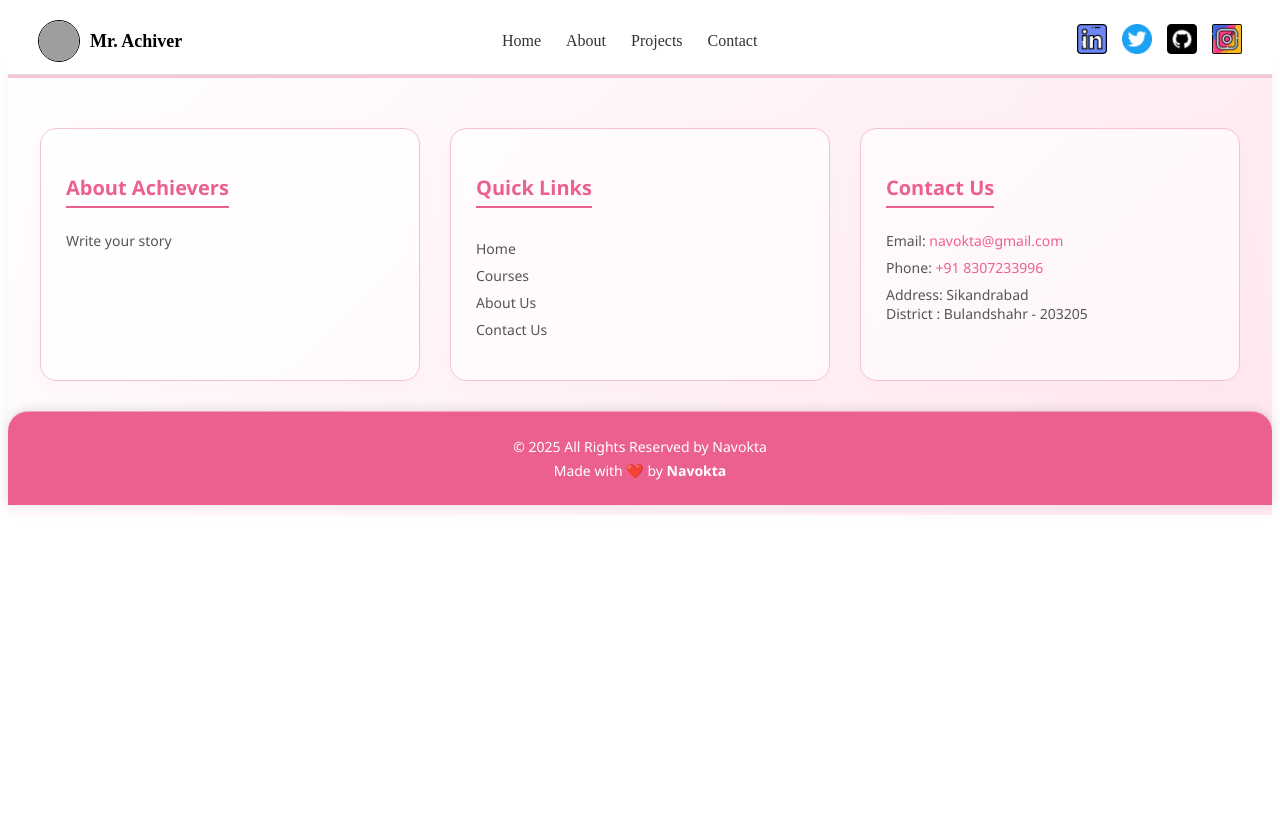
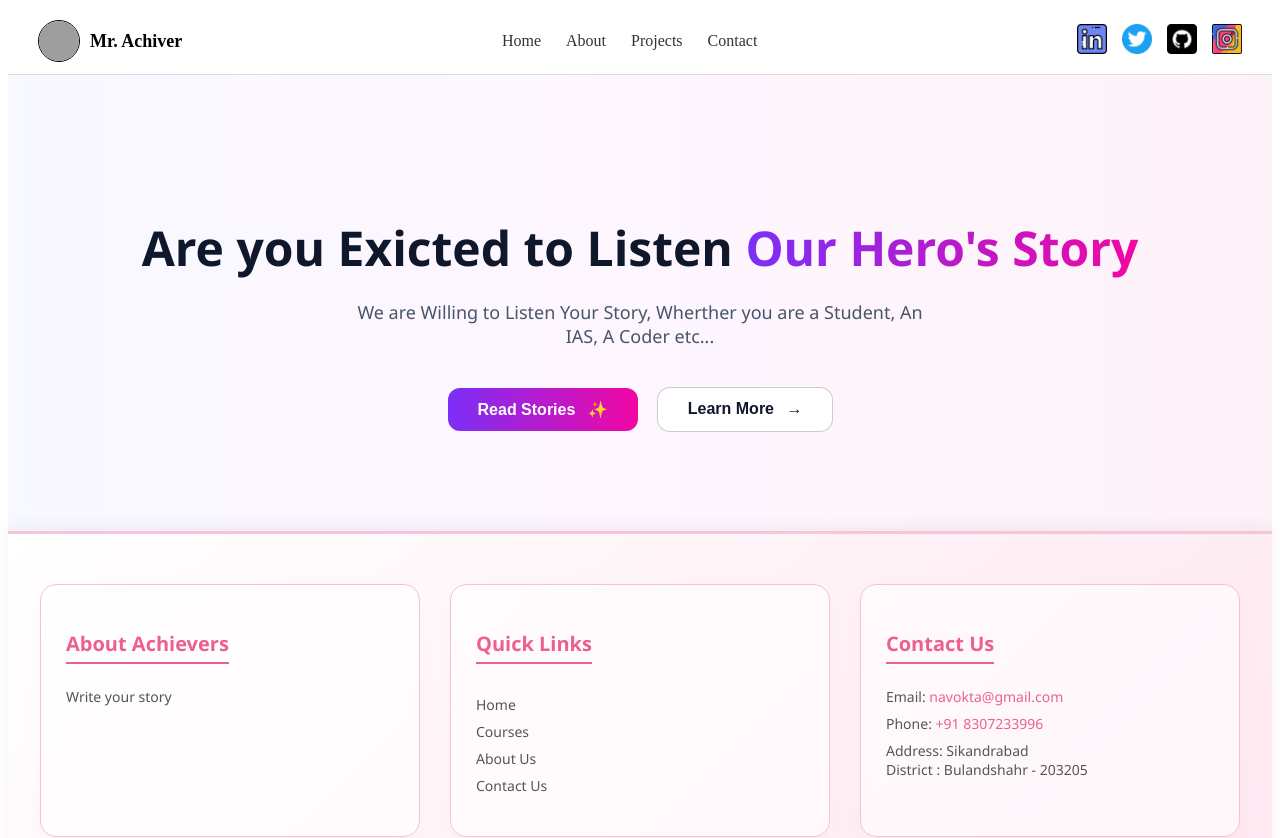
Before and after one commit to navokta/Mr-Achiever, a React (Vite) app: page / in a window 1280 px wide. Shown: the top 838 px of the page. Before the commit the page ends 800 px from the top, so only its background shows below. Built offline with nearby package versions, Linux system fonts and the light colour scheme; grey boxes are pictures that could not be loaded.

Commit message:
Hero section

```diff
--- a/src/App.jsx
+++ b/src/App.jsx
@@ -1,10 +1,12 @@
 import Header from "./Components/Header"
 import Footer from "./Components/Footer"
+import HeroSection from "./Components/HeroSection"
 
 function App() {
 
   return ( <div>
     <Header />
+    <HeroSection />
     <Footer />
     </div>
   )
--- /dev/null
+++ b/src/Components/HeroSection.css
@@ -0,0 +1,70 @@
+.hero {
+  padding: 100px 20px;
+  text-align: center;
+  background: linear-gradient(to right, #f8f8ff, #fef6ff, #fdf2f8);
+  font-family: 'Segoe UI', sans-serif;
+}
+
+.hero h1 {
+  font-size: 48px;
+  font-weight: 800;
+  color: #0f172a;
+  margin-bottom: 20px;
+}
+
+.hero .highlight {
+  background: linear-gradient(to right, #7b2ff7, #f107a3);
+  -webkit-background-clip: text;
+  -webkit-text-fill-color: transparent;
+}
+
+.hero p {
+  font-size: 18px;
+  color: #475569;
+  max-width: 600px;
+  margin: 0 auto 40px;
+}
+
+.hero-buttons {
+  display: flex;
+  justify-content: center;
+  gap: 20px;
+  flex-wrap: wrap;
+}
+
+.get-started {
+  background: linear-gradient(to right, #7b2ff7, #f107a3);
+  color: white;
+  border: none;
+  padding: 12px 30px;
+  border-radius: 12px;
+  font-weight: 600;
+  font-size: 16px;
+  cursor: pointer;
+  transition: transform 0.2s;
+}
+
+.get-started:hover {
+  transform: scale(1.05);
+}
+
+.learn-more {
+  background: white;
+  border: none;
+  padding: 12px 30px;
+  border-radius: 12px;
+  font-weight: 600;
+  font-size: 16px;
+  cursor: pointer;
+  color: #0f172a;
+  box-shadow: 0 0 0 1px #ccc;
+  transition: transform 0.2s;
+}
+
+.learn-more:hover {
+  transform: scale(1.05);
+}
+
+.sparkle, .arrow {
+  margin-left: 8px;
+}
--- /dev/null
+++ b/src/Components/HeroSection.jsx
@@ -0,0 +1,25 @@
+import React from 'react';
+import './HeroSection.css';
+
+const HeroSection = () => {
+  return (
+    <section className="hero">
+      <h1>
+        Are you Exicted to Listen <span className="highlight">Our Hero's Story</span>
+      </h1>
+      <p>
+        We are Willing to Listen Your Story, Wherther you are a Student, An IAS, A Coder etc...
+      </p>
+      <div className="hero-buttons">
+        <button className="get-started">
+          Read Stories <span className="sparkle">✨</span>
+        </button>
+        <button className="learn-more">
+          Learn More <span className="arrow">→</span>
+        </button>
+      </div>
+    </section>
+  );
+};
+
+export default HeroSection;
```
